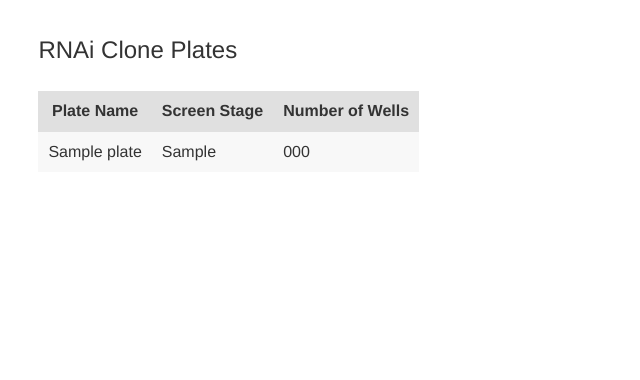
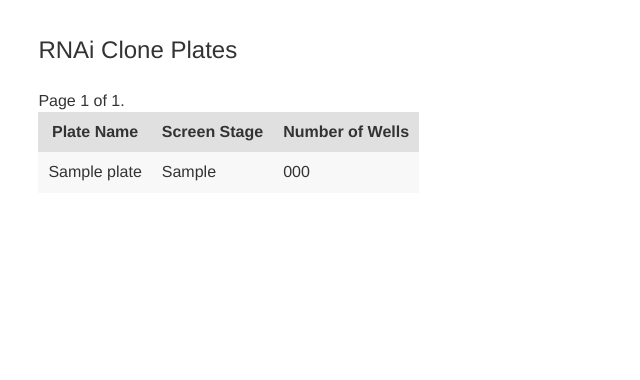
Before and after one commit to katur/eegi, a Django app: template clones/templates/clone_plates.html in a window 1280 px wide. Shown: the part 100-480 px from the top of the page, without its empty margins (0-640 px from the left). Run offline with Django 3.2, Linux system fonts and the light colour scheme; the template is opened without the code that fills it: most values are stand-ins (such as "Sample title", 1, 10 or a date in 2020); some libraries are stand-ins or nearby versions.

Commit message:
add pagination to clone plates

```diff
--- a/clones/templates/clone_plates.html
+++ b/clones/templates/clone_plates.html
@@ -3,6 +3,23 @@
 {% block page_title %}RNAi Clone Plates{% endblock %}
 
 {% block content %}
+
+<div class="pagination">
+  <span class="step-links">
+    {% if clone_plates.has_previous %}
+    <a href="?page={{ clone_plates.previous_page_number }}">previous</a>
+    {% endif %}
+
+    <span class="current">
+      Page {{ clone_plates.number }} of {{ clone_plates.paginator.num_pages }}.
+    </span>
+
+    {% if clone_plates.has_next %}
+    <a href="?page={{ clone_plates.next_page_number }}">next</a>
+    {% endif %}
+  </span>
+</div>
+
 <table class="striped">
   <thead>
     <tr>
```
Also changed, not shown: clones/views.py (+12 -0 lines).
